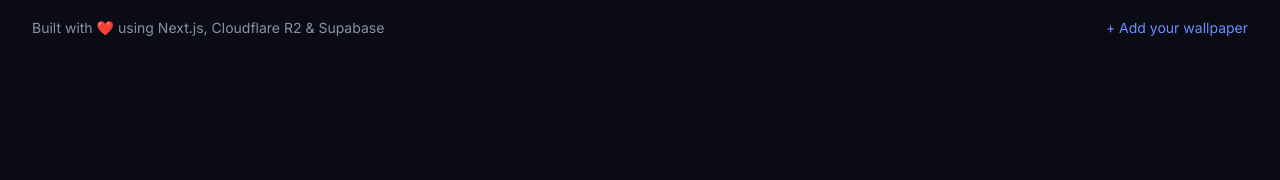
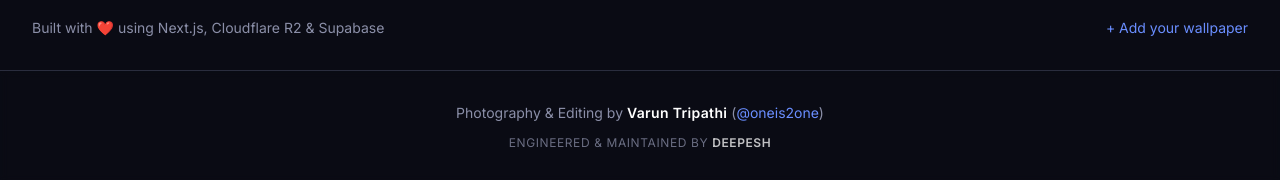
Before and after one commit to vtripathi2122004/Wallverse, a Next.js app: page / in a window 1280 px wide. Shown: the part 804-984 px from the top of the page. Before the commit the page ends 874 px from the top, so only its background shows below. Built offline with nearby package versions, Linux system fonts and the light colour scheme; no server answers.

Commit message:
feat: add professional footer with credits

```diff
--- a/app/layout.tsx
+++ b/app/layout.tsx
@@ -1,5 +1,6 @@
 import type { Metadata } from 'next';
 import './globals.css';
+import Footer from '@/components/Footer';
 
 export const metadata: Metadata = {
   title: 'WallVerse — Share & Download Stunning Wallpapers',
@@ -24,8 +25,11 @@ export default function RootLayout({
         <link rel="preconnect" href="https://fonts.googleapis.com" />
         <link rel="preconnect" href="https://fonts.gstatic.com" crossOrigin="" />
       </head>
-      <body className="min-h-screen antialiased">
-        {children}
+      <body className="min-h-screen flex flex-col antialiased">
+        <main className="flex-grow">
+          {children}
+        </main>
+        <Footer />
       </body>
     </html>
   );
--- /dev/null
+++ b/components/Footer.tsx
@@ -0,0 +1,15 @@
+export default function Footer() {
+  return (
+    <footer className="mt-auto border-t border-[var(--border)] py-8 text-center text-sm text-[var(--text-muted)] bg-[var(--bg)]/50 backdrop-blur-sm">
+      <div className="max-w-7xl mx-auto px-4 sm:px-6 lg:px-8 space-y-3">
+        <p>
+          Photography & Editing by <span className="font-semibold text-white tracking-wide">Varun Tripathi</span>
+          {' '}(<a href="https://instagram.com/oneis2one" target="_blank" rel="noopener noreferrer" className="text-brand-400 hover:text-brand-300 transition-colors">@oneis2one</a>)
+        </p>
+        <p className="text-xs tracking-wider uppercase opacity-75">
+          Engineered & Maintained by <span className="font-semibold text-white">Deepesh</span>
+        </p>
+      </div>
+    </footer>
+  );
+}
```
